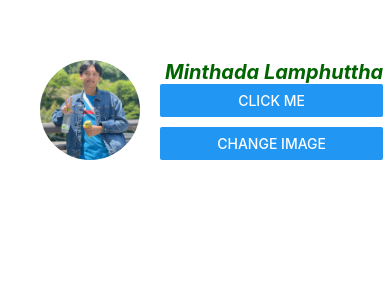
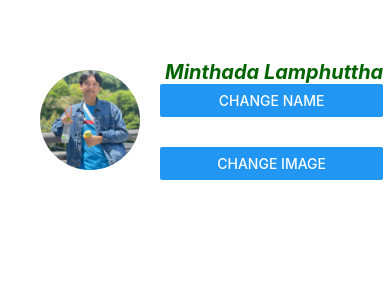
Before and after one commit to MasterAvocado1150/2113110957_React, a React Native app: screen / in a window 390 px wide. Shown: the top 300 px of the page. Built offline with nearby package versions, Linux system fonts and the light colour scheme.

Commit message:
useStateFix

```diff
--- a/components/ProfileScreen.tsx
+++ b/components/ProfileScreen.tsx
@@ -8,10 +8,10 @@ const ProfileScreen = (): React.JSX.Element => {
   const [image, setImage] = useState(profileimage);
 
   const handleChangeName = () => {
-    setName("New Name");
+    setName(name == "Minthada Lamphuttha" ? "New Name" : "Minthada Lamphuttha");
   };
   const changeImg = () => {
-    setImage(profile2);
+    setImage(image == profileimage ? profile2 : profileimage);
   };
 
   return (
@@ -20,7 +20,7 @@ const ProfileScreen = (): React.JSX.Element => {
         <Image source={image} style={styles.profileImg} />
         <View>
           <Text style={styles.profileName}>{name}</Text>
-          <Button onPress={handleChangeName} title="Click me"></Button>
+          <Button onPress={handleChangeName} title="Change Name"></Button>
           <View style={styles.btmargin}>
             <Button onPress={changeImg} title="Change Image"></Button>
           </View>
--- a/styles/style.ts
+++ b/styles/style.ts
@@ -31,6 +31,6 @@ import { StyleSheet } from "react-native"
     fontStyle: 'italic',
   },
   btmargin:{
-    marginTop:10,
+    marginTop:30,
   }
 })
```
